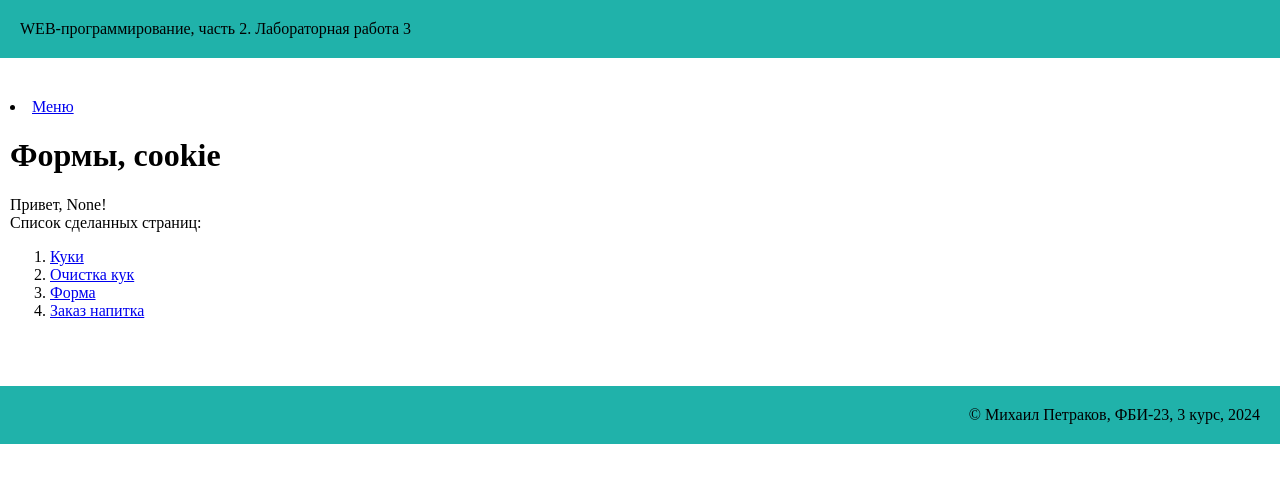
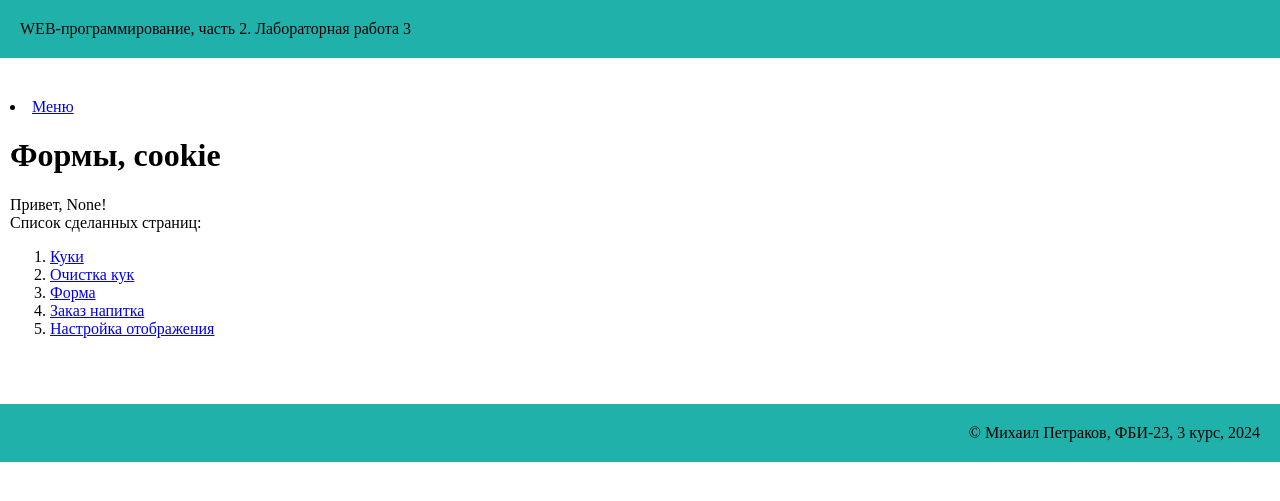
Before and after one commit to mikhailpetrakov/web-prog-labs-2, a Flask app: page /lab3/ in a window 1280 px wide. Shown: the top 501 px of the page. Run offline with Flask 3, Linux system fonts and the light colour scheme.

Commit message:
Настройка отображения

```diff
--- a/lab3.py
+++ b/lab3.py
@@ -75,3 +75,20 @@ def success():
     if request.args.get('sugar') == 'on':
         price += 10
     return render_template('lab3/success.html', price=price, drink=drink)
+
+@lab3.route('/lab3/settings')
+def settings():
+    color = request.args.get('color')
+    background_color = request.args.get('background-color')
+    font_size = request.args.get('font-size')
+    if color:
+        resp = make_response(redirect('/lab3/settings'))
+        resp.set_cookie('color', color)
+        resp.set_cookie('background-color', background_color)
+        resp.set_cookie('font-size', font_size)
+        return resp
+    color = request.cookies.get('color')
+    background_color = request.cookies.get('background-color')
+    font_size = request.cookies.get('font-size')
+    resp = make_response(render_template('lab3/settings.html', color=color, background_color=background_color, font_size=font_size))
+    return resp
--- a/templates/base.html
+++ b/templates/base.html
@@ -5,6 +5,19 @@
     <meta name="viewport" content="width=device-width, initial-scale=1.0">
     <title>Михаил Петраков. {% block lab %}{% endblock %}</title>
     <link rel="stylesheet" href="{{ url_for('static', filename='main.css') }}">
+    <style>
+        body {
+            {% if request.cookies.get('color') %}
+            color: {{ request.cookies.get('color') }};
+            {% endif %}
+            {% if request.cookies.get('background-color') %}
+            background-color: {{ request.cookies.get('background-color')}};
+            {% endif %}
+            {% if request.cookies.get('font-size') %}
+            font-size: {{ request.cookies.get('font-size')}}px;
+            {% endif %}
+        }
+    </style>
 </head>
 <body>
     <header>
--- a/templates/lab3/lab3.html
+++ b/templates/lab3/lab3.html
@@ -19,5 +19,8 @@
         <li>
             <a href="/lab3/order">Заказ напитка</a>
         </li>
+        <li>
+            <a href="/lab3/settings">Настройка отображения</a>
+        </li>
     </ol>
 {% endblock %}
```
Also changed, not shown: templates/lab3/settings.html (added, +24 -0 lines).
